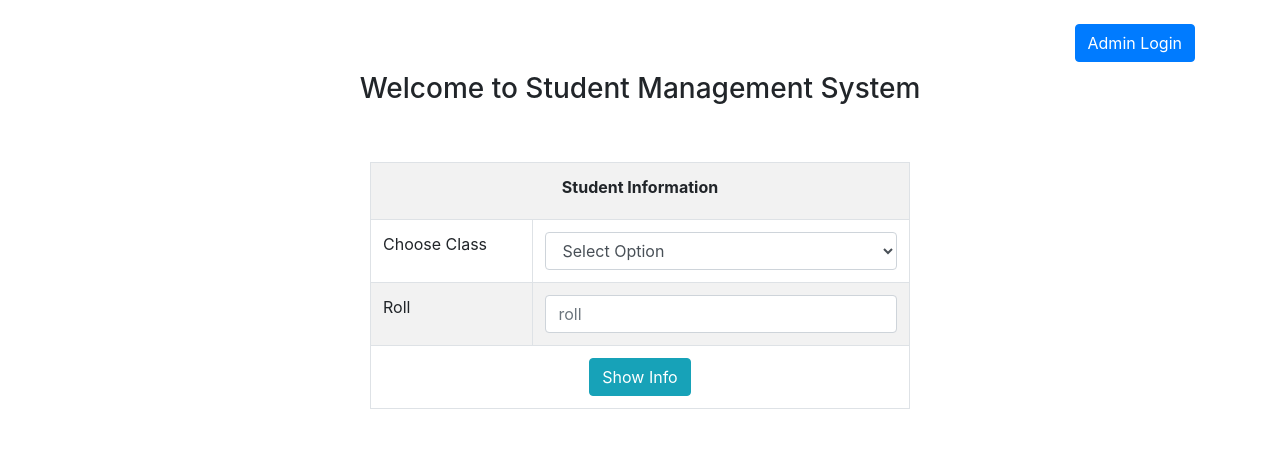
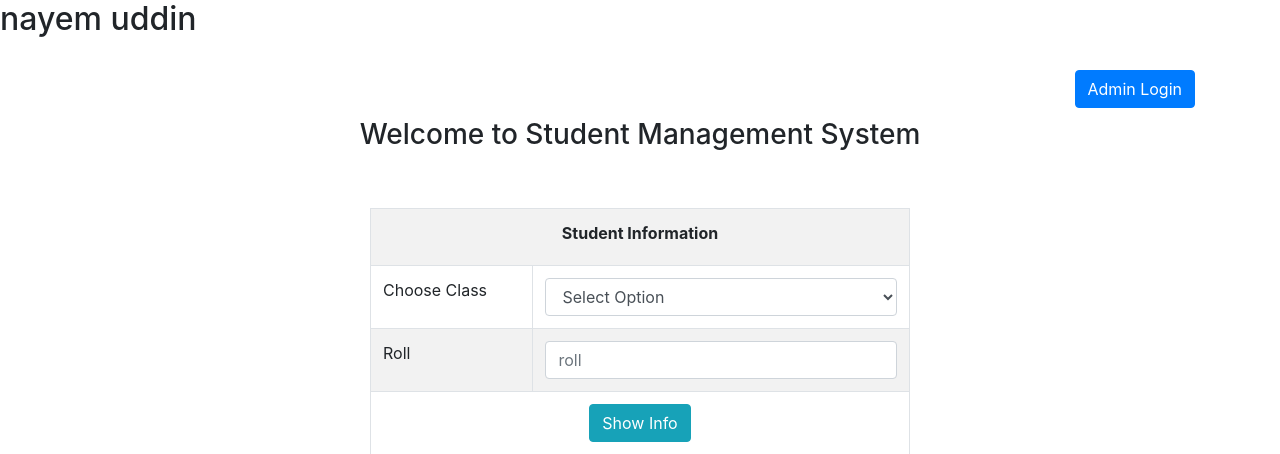
Before and after one commit to Nayem058/Student_Management, a PHP site: page /sindex.php in a window 1280 px wide. Shown: the top 454 px of the page. Run offline with PHP 8.4, Linux system fonts and the light colour scheme.

Commit message:
Update sindex.php

```diff
--- a/sindex.php
+++ b/sindex.php
@@ -12,7 +12,7 @@
 </head>
 
 <body>
-
+<h2>nayem uddin</h2>
 	<div class="container">
 		<br>
 		<a href="admin/login.php" class="btn btn-primary" style="float: right;">Admin Login</a><br><br>
```
